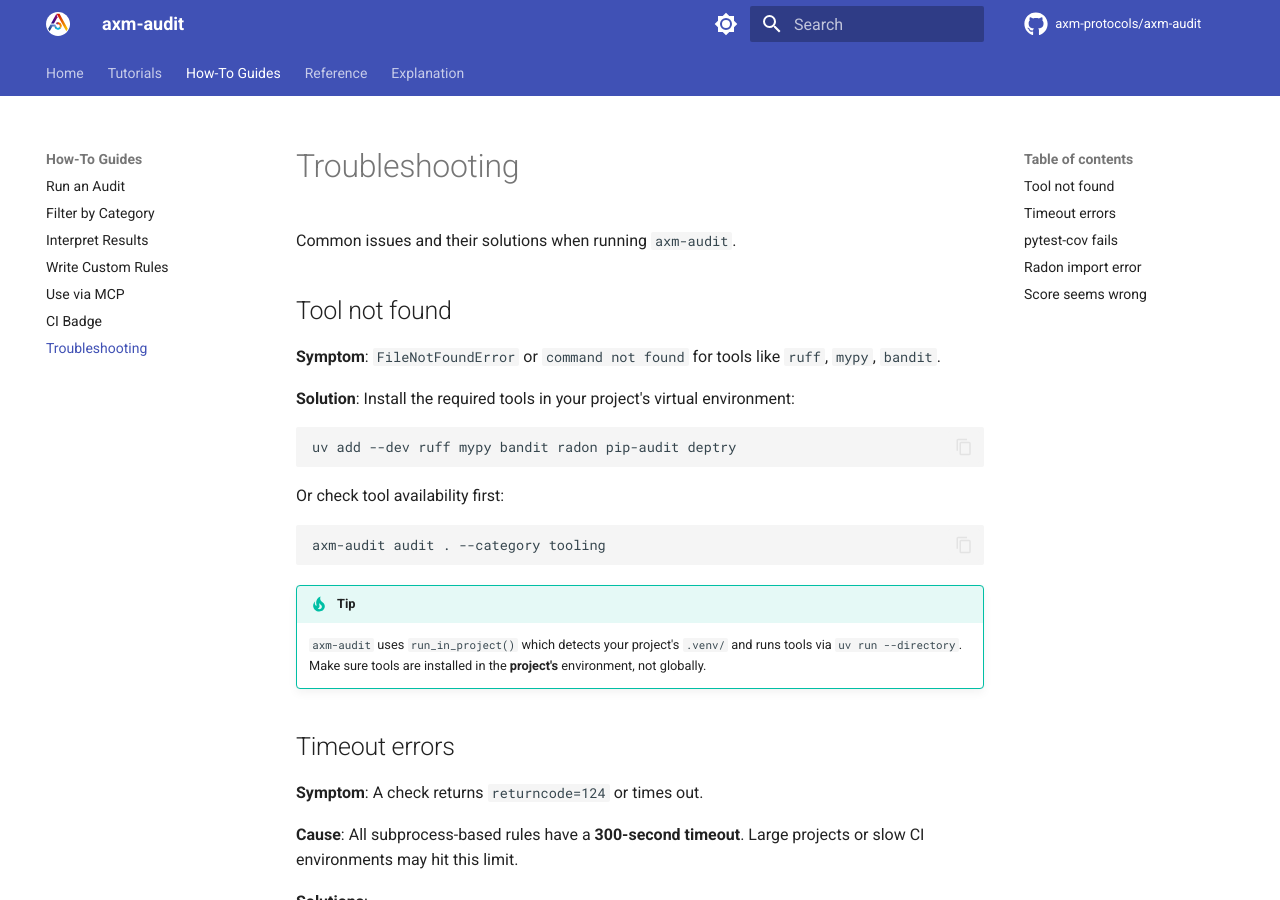
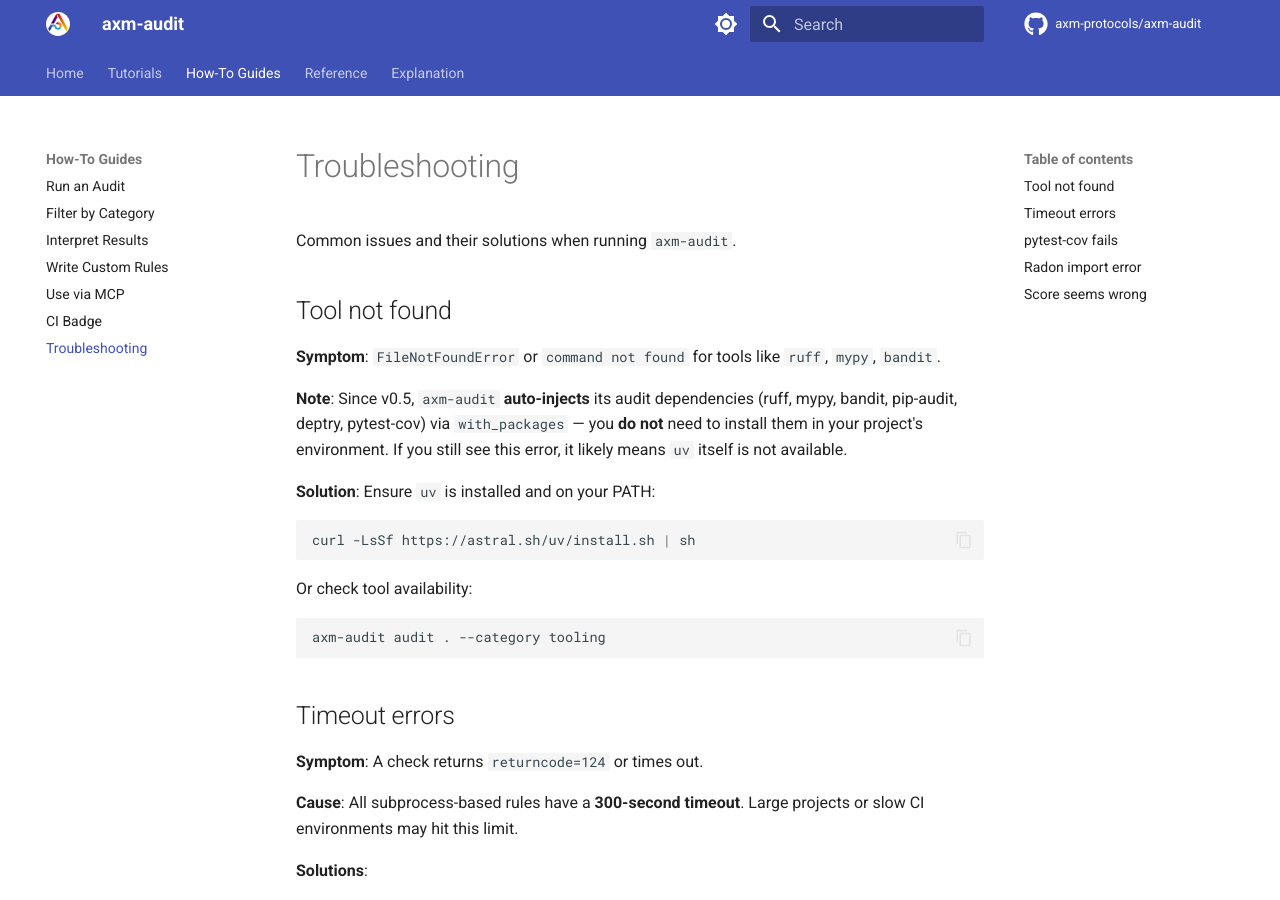
Before and after one commit to axm-protocols/axm-forge, an MkDocs documentation site: the page built from docs/howto/troubleshooting.md, in a window 1280 px wide and 900 px high. Built offline with MkDocs 1.6.1 and Material for MkDocs 9.7.7, drawn with Linux system fonts in a browser that asks for light colours; comment, search, counter and statistics services are not loaded.

Commit message:
docs: fix mypy integration description and document with_packages
- Replace incorrect 'mypy.api.run()' with 'per-project pyproject.toml config'
- Document with_packages dependency injection in architecture.md
- Update troubleshooting: audit deps are auto-injected, no manual install
- Add 93% coverage to index.md tagline

````diff
--- a/docs/howto/troubleshooting.md
+++ b/docs/howto/troubleshooting.md
@@ -6,20 +6,19 @@ Common issues and their solutions when running `axm-audit`.
 
 **Symptom**: `FileNotFoundError` or `command not found` for tools like `ruff`, `mypy`, `bandit`.
 
-**Solution**: Install the required tools in your project's virtual environment:
+**Note**: Since v0.5, `axm-audit` **auto-injects** its audit dependencies (ruff, mypy, bandit, pip-audit, deptry, pytest-cov) via `with_packages` — you **do not** need to install them in your project's environment. If you still see this error, it likely means `uv` itself is not available.
+
+**Solution**: Ensure `uv` is installed and on your PATH:
 
 ```bash
-uv add --dev ruff mypy bandit radon pip-audit deptry
+curl -LsSf https://astral.sh/uv/install.sh | sh
 ```
 
-Or check tool availability first:
+Or check tool availability:
 
 ```bash
 axm-audit audit . --category tooling
 ```
-
-!!! tip
-    `axm-audit` uses `run_in_project()` which detects your project's `.venv/` and runs tools via `uv run --directory`. Make sure tools are installed in the **project's** environment, not globally.
 
 ## Timeout errors
 
````
Also changed, not shown: README.md (+1 -1 lines), docs/explanation/architecture.md (+1 -1 lines), docs/index.md (+2 -2 lines).
